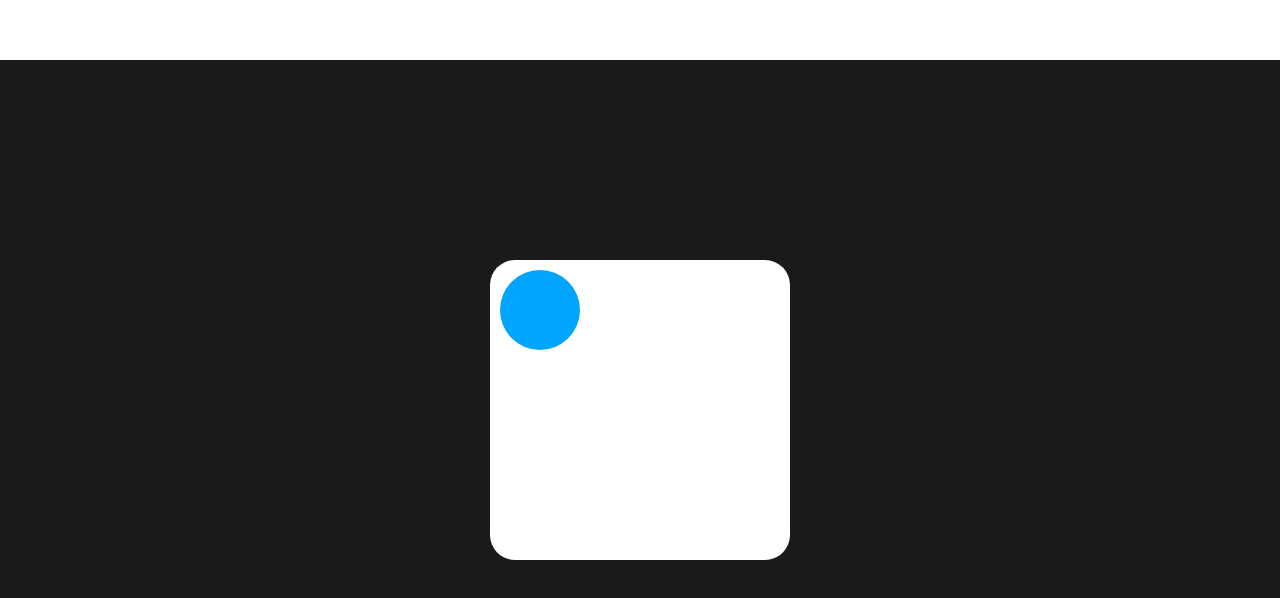
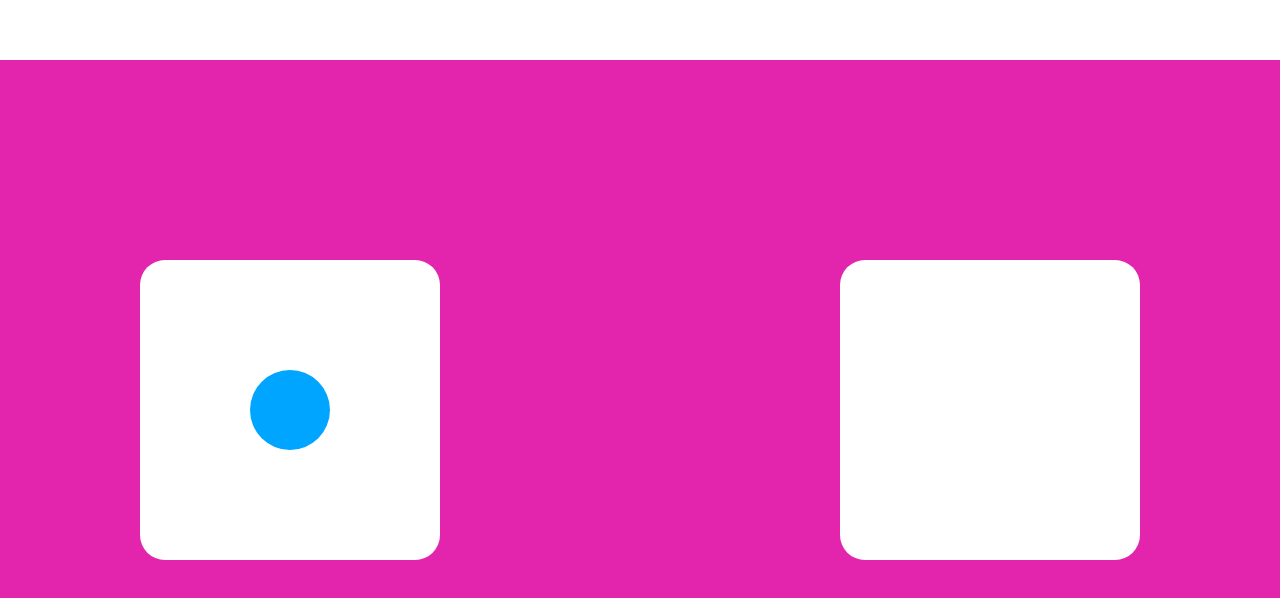
Before and after one commit to lilianlee0213/react-animations, a React (Create React App) app: page / in a window 1280 px wide. Shown: the part 1800-2398 px from the top of the page. Built offline with nearby package versions, Linux system fonts and the light colour scheme.

Commit message:
shared layout animation

```diff
--- a/src/App.tsx
+++ b/src/App.tsx
@@ -25,7 +25,7 @@ function App() {
 			<Section bgColor="white">
 				<Slider />
 			</Section>
-			<Section bgColor="#1a1a1a">
+			<Section bgColor="#e325ad">
 				<Layout />
 			</Section>
 		</>
--- a/src/components/Layout.tsx
+++ b/src/components/Layout.tsx
@@ -4,16 +4,18 @@ import {useState} from 'react';
 
 const Box = styled(motion.div)`
 	display: flex;
+	justify-content: center;
+	align-items: center;
 	padding: 10px;
 	width: 300px;
 	height: 300px;
 	border-radius: 25px;
-	background-color: rgba(255, 255, 255, 1);
+	background-color: white;
 `;
 const Circle = styled(motion.div)`
 	width: 80px;
 	height: 80px;
-	border-radius: 50%;
+
 	background-color: #00a5ff;
 `;
 export function Layout() {
@@ -22,13 +24,16 @@ export function Layout() {
 		setClicked((prev) => !prev);
 	};
 	return (
-		<motion.div onClick={toggleClicked}>
-			<Box
-				style={{
-					justifyContent: clicked ? 'center' : 'flex-start',
-					alignItems: clicked ? 'center' : 'flex-start',
-				}}>
-				<Circle layout />
+		<motion.div onClick={toggleClicked} style={{display: 'flex', gap: 400}}>
+			<Box>
+				{!clicked ? (
+					<Circle layoutId="circle" style={{borderRadius: '50%'}} />
+				) : null}
+			</Box>
+			<Box>
+				{!clicked ? null : (
+					<Circle layoutId="circle" style={{borderRadius: 0, scale: 2}} />
+				)}
 			</Box>
 		</motion.div>
 	);
```
